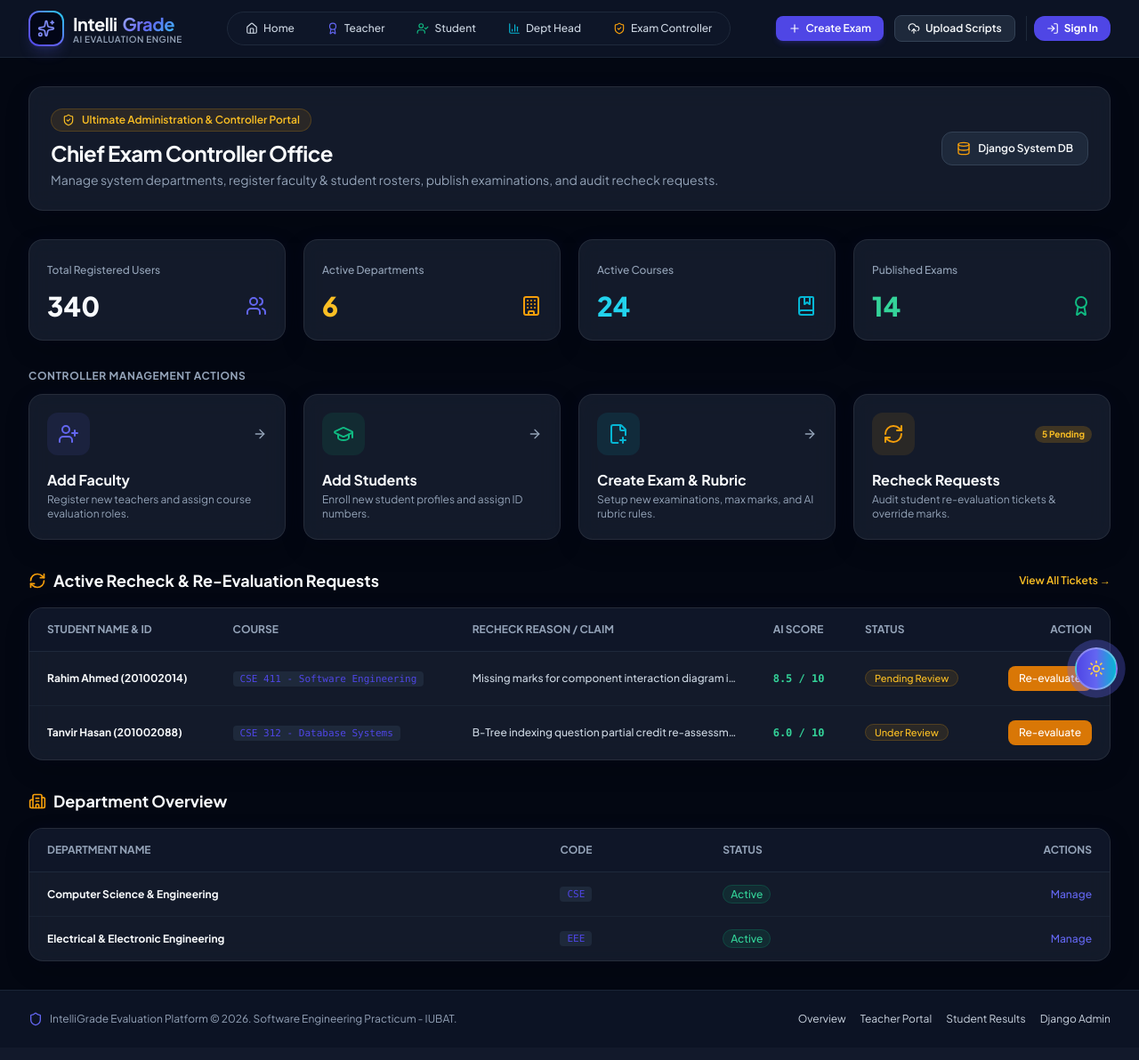
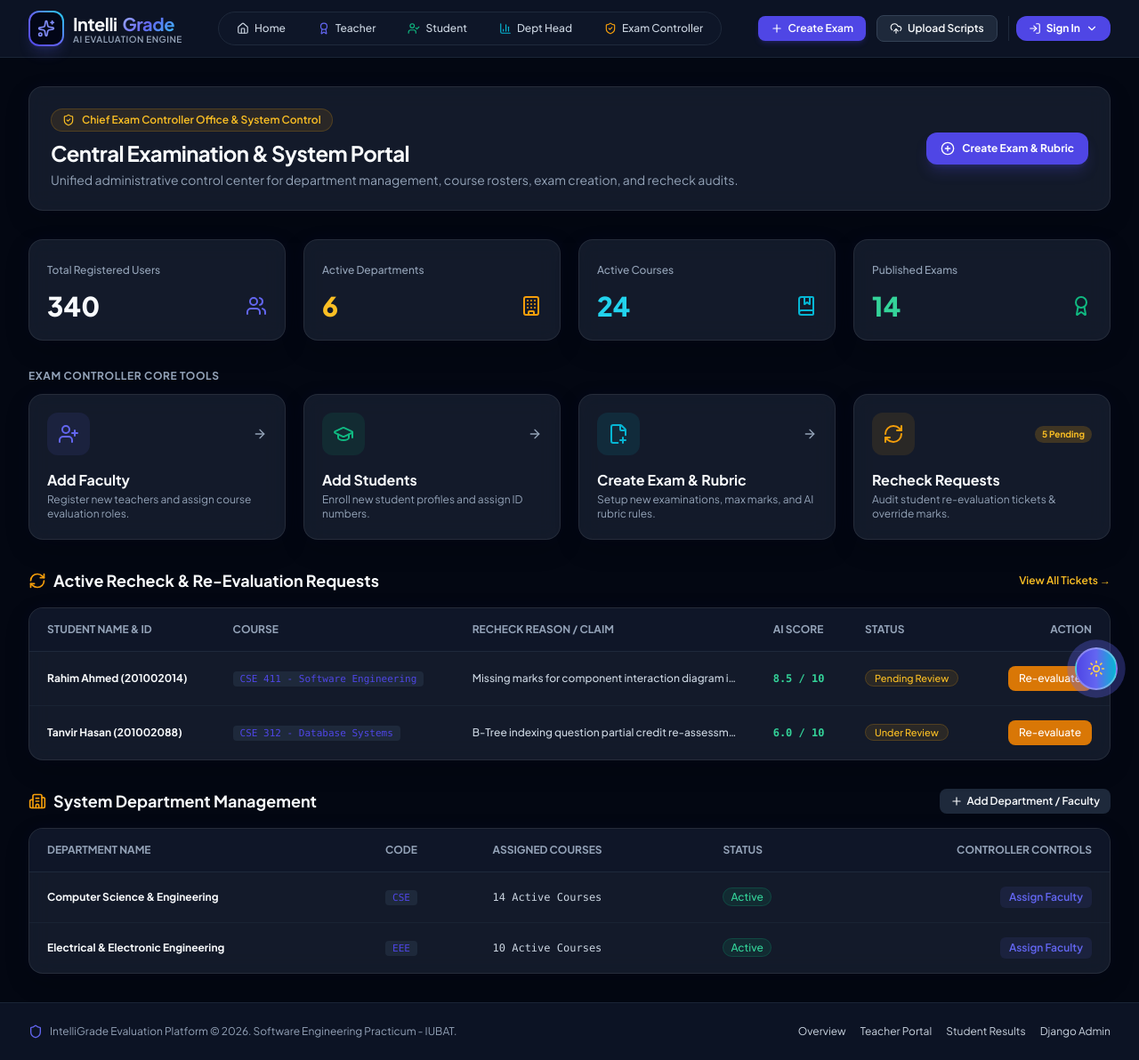
Before and after one commit to hijbullahx/IntelliGrade, a Django app: page /dashboard/exam-controller/ in a window 1280 px wide. Shown: the whole page at 89% size. Before the commit the page ends 1154 px from the top, so only its background shows below. Run offline with Django 5.2, Linux system fonts and the light colour scheme; data that the repository does not hold is empty; some libraries are stand-ins or nearby versions.

```diff
--- a/mainproject/core/templates/core/dashboard_exam_controller.html
+++ b/mainproject/core/templates/core/dashboard_exam_controller.html
@@ -9,14 +9,14 @@
     <div class="flex flex-col md:flex-row md:items-center justify-between gap-4 glass-card p-6 rounded-2xl">
         <div>
             <div class="inline-flex items-center gap-2 px-3 py-1 rounded-full bg-amber-500/10 text-amber-600 dark:text-amber-400 border border-amber-500/20 text-xs font-semibold mb-2">
-                <i data-lucide="shield-check" class="w-3.5 h-3.5"></i> Ultimate Administration & Controller Portal
+                <i data-lucide="shield-check" class="w-3.5 h-3.5"></i> Chief Exam Controller Office & System Control
             </div>
-            <h1 class="text-2xl font-bold theme-text-primary tracking-tight">Chief Exam Controller Office</h1>
-            <p class="theme-text-muted text-sm mt-1">Manage system departments, register faculty & student rosters, publish examinations, and audit recheck requests.</p>
+            <h1 class="text-2xl font-bold theme-text-primary tracking-tight">Central Examination & System Portal</h1>
+            <p class="theme-text-muted text-sm mt-1">Unified administrative control center for department management, course rosters, exam creation, and recheck audits.</p>
         </div>
         <div class="flex items-center gap-3">
-            <a href="/admin/" target="_blank" class="px-4 py-2.5 bg-slate-200 dark:bg-slate-800 hover:bg-slate-300 dark:hover:bg-slate-700 theme-text-primary text-xs font-semibold rounded-xl border border-slate-300 dark:border-slate-700 transition-all flex items-center gap-2">
-                <i data-lucide="database" class="w-4 h-4 text-amber-500"></i> Django System DB
+            <a href="{% url 'exam_create' %}" class="px-4 py-2.5 bg-brand-600 hover:bg-brand-500 text-white text-xs font-bold rounded-xl shadow-lg shadow-brand-600/25 transition-all flex items-center gap-2">
+                <i data-lucide="plus-circle" class="w-4 h-4"></i> Create Exam & Rubric
             </a>
         </div>
     </div>
@@ -58,7 +58,7 @@
 
     <!-- Controller Quick Operations Grid -->
     <div class="space-y-3">
-        <h2 class="text-xs font-bold uppercase tracking-wider theme-text-muted">Controller Management Actions</h2>
+        <h2 class="text-xs font-bold uppercase tracking-wider theme-text-muted">Exam Controller Core Tools</h2>
         <div class="grid grid-cols-1 sm:grid-cols-2 lg:grid-cols-4 gap-5">
 
             <!-- 1. Add Faculty -->
@@ -161,11 +161,16 @@
         </div>
     </div>
 
-    <!-- Department Summary Table -->
+    <!-- Integrated Department Management Section -->
     <div class="space-y-4">
-        <h2 class="text-lg font-bold theme-text-primary flex items-center gap-2">
-            <i data-lucide="building-2" class="w-5 h-5 text-amber-500"></i> Department Overview
-        </h2>
+        <div class="flex items-center justify-between">
+            <h2 class="text-lg font-bold theme-text-primary flex items-center gap-2">
+                <i data-lucide="building-2" class="w-5 h-5 text-amber-500"></i> System Department Management
+            </h2>
+            <a href="{% url 'add_faculty' %}" class="px-3 py-1.5 bg-slate-200 dark:bg-slate-800 hover:bg-slate-300 dark:hover:bg-slate-700 theme-text-primary rounded-lg text-xs font-semibold flex items-center gap-1">
+                <i data-lucide="plus" class="w-3.5 h-3.5"></i> Add Department / Faculty
+            </a>
+        </div>
 
         <div class="glass-card rounded-2xl overflow-hidden">
             <table class="w-full text-left text-xs">
@@ -173,25 +178,28 @@
                     <tr>
                         <th class="px-5 py-4">Department Name</th>
                         <th class="px-5 py-4">Code</th>
+                        <th class="px-5 py-4">Assigned Courses</th>
                         <th class="px-5 py-4">Status</th>
-                        <th class="px-5 py-4 text-right">Actions</th>
+                        <th class="px-5 py-4 text-right">Controller Controls</th>
                     </tr>
                 </thead>
                 <tbody class="divide-y divide-slate-200 dark:divide-slate-800/60 theme-text-secondary font-medium">
                     <tr class="hover:bg-slate-100/50 dark:hover:bg-slate-900/50 transition-colors">
                         <td class="px-5 py-4 font-bold theme-text-primary">Computer Science & Engineering</td>
                         <td class="px-5 py-4"><span class="px-2 py-0.5 rounded bg-slate-200 dark:bg-slate-800 text-brand-600 dark:text-brand-300 font-mono text-[11px]">CSE</span></td>
+                        <td class="px-5 py-4 font-mono">14 Active Courses</td>
                         <td class="px-5 py-4"><span class="px-2 py-0.5 rounded-full bg-emerald-500/10 text-emerald-600 dark:text-emerald-400 border border-emerald-500/20">Active</span></td>
-                        <td class="px-5 py-4 text-right">
-                            <a href="/admin/core/department/" target="_blank" class="text-brand-500 hover:underline">Manage</a>
+                        <td class="px-5 py-4 text-right flex items-center justify-end gap-2">
+                            <a href="{% url 'add_faculty' %}" class="px-2.5 py-1 bg-brand-500/10 text-brand-500 hover:bg-brand-500/20 rounded-md font-semibold">Assign Faculty</a>
                         </td>
                     </tr>
                     <tr class="hover:bg-slate-100/50 dark:hover:bg-slate-900/50 transition-colors">
                         <td class="px-5 py-4 font-bold theme-text-primary">Electrical & Electronic Engineering</td>
                         <td class="px-5 py-4"><span class="px-2 py-0.5 rounded bg-slate-200 dark:bg-slate-800 text-brand-600 dark:text-brand-300 font-mono text-[11px]">EEE</span></td>
+                        <td class="px-5 py-4 font-mono">10 Active Courses</td>
                         <td class="px-5 py-4"><span class="px-2 py-0.5 rounded-full bg-emerald-500/10 text-emerald-600 dark:text-emerald-400 border border-emerald-500/20">Active</span></td>
-                        <td class="px-5 py-4 text-right">
-                            <a href="/admin/core/department/" target="_blank" class="text-brand-500 hover:underline">Manage</a>
+                        <td class="px-5 py-4 text-right flex items-center justify-end gap-2">
+                            <a href="{% url 'add_faculty' %}" class="px-2.5 py-1 bg-brand-500/10 text-brand-500 hover:bg-brand-500/20 rounded-md font-semibold">Assign Faculty</a>
                         </td>
                     </tr>
                 </tbody>
--- a/mainproject/templates/base.html
+++ b/mainproject/templates/base.html
@@ -231,10 +231,7 @@
                                 <span class="block text-[10px] theme-text-muted truncate">{{ request.user.email|default:"Authenticated User" }}</span>
                             </div>
                             <a href="{% url 'exam_controller_dashboard' %}" class="flex items-center gap-2 px-3 py-2 text-xs font-medium rounded-xl theme-text-secondary hover:bg-slate-100 dark:hover:bg-slate-800 transition-colors">
-                                <i data-lucide="layout-dashboard" class="w-4 h-4 text-brand-500"></i> Controller Dashboard
-                            </a>
-                            <a href="/admin/" target="_blank" class="flex items-center gap-2 px-3 py-2 text-xs font-medium rounded-xl theme-text-secondary hover:bg-slate-100 dark:hover:bg-slate-800 transition-colors">
-                                <i data-lucide="database" class="w-4 h-4 text-amber-500"></i> Django Admin Portal
+                                <i data-lucide="layout-dashboard" class="w-4 h-4 text-brand-500"></i> Controller Portal
                             </a>
                             <div class="border-t border-slate-200 dark:border-slate-800 my-1"></div>
                             <a href="{% url 'logout' %}" class="flex items-center gap-2 px-3 py-2 text-xs font-bold rounded-xl text-rose-600 dark:text-rose-400 hover:bg-rose-50 dark:hover:bg-rose-950/40 transition-colors">
@@ -243,10 +240,30 @@
                         </div>
                     </div>
                     {% else %}
-                    <div class="pl-2 border-l border-slate-300 dark:border-slate-800">
-                        <a href="{% url 'exam_controller_login' %}" class="px-3.5 py-1.5 bg-brand-600 hover:bg-brand-500 text-white text-xs font-bold rounded-xl shadow-sm transition-all flex items-center gap-1.5">
+                    <div class="relative group pl-2 border-l border-slate-300 dark:border-slate-800">
+                        <button type="button" class="px-3.5 py-1.5 bg-brand-600 hover:bg-brand-500 text-white text-xs font-bold rounded-xl shadow-sm transition-all flex items-center gap-1.5">
                             <i data-lucide="log-in" class="w-3.5 h-3.5"></i> Sign In
-                        </a>
+                            <i data-lucide="chevron-down" class="w-3.5 h-3.5 group-hover:rotate-180 transition-transform"></i>
+                        </button>
+
+                        <!-- Role Sign In Selection Dropdown -->
+                        <div class="absolute right-0 top-full mt-2 w-56 glass-card rounded-2xl p-1.5 shadow-2xl opacity-0 invisible group-hover:opacity-100 group-hover:visible transition-all duration-200 z-50 border border-slate-200 dark:border-slate-800 space-y-1">
+                            <div class="px-3 py-1.5 text-[10px] uppercase font-bold tracking-wider theme-text-muted border-b border-slate-200 dark:border-slate-800">
+                                Select Portal Sign In
+                            </div>
+                            <a href="{% url 'exam_controller_login' %}" class="flex items-center gap-2.5 px-3 py-2.5 text-xs font-bold rounded-xl theme-text-primary hover:bg-amber-500/10 hover:text-amber-500 transition-colors">
+                                <i data-lucide="shield-check" class="w-4 h-4 text-amber-500"></i> Exam Controller Sign In
+                            </a>
+                            <a href="{% url 'teacher_dashboard' %}" class="flex items-center gap-2.5 px-3 py-2.5 text-xs font-semibold rounded-xl theme-text-secondary hover:bg-brand-500/10 hover:text-brand-500 transition-colors">
+                                <i data-lucide="award" class="w-4 h-4 text-brand-500"></i> Faculty / Examiner Portal
+                            </a>
+                            <a href="{% url 'student_dashboard' %}" class="flex items-center gap-2.5 px-3 py-2.5 text-xs font-semibold rounded-xl theme-text-secondary hover:bg-emerald-500/10 hover:text-emerald-500 transition-colors">
+                                <i data-lucide="user-check" class="w-4 h-4 text-emerald-500"></i> Student Portal
+                            </a>
+                            <a href="{% url 'dept_head_dashboard' %}" class="flex items-center gap-2.5 px-3 py-2.5 text-xs font-semibold rounded-xl theme-text-secondary hover:bg-cyan-500/10 hover:text-cyan-500 transition-colors">
+                                <i data-lucide="bar-chart-3" class="w-4 h-4 text-cyan-500"></i> Dept Head Portal
+                            </a>
+                        </div>
                     </div>
                     {% endif %}
                 </div>
```
Also changed, not shown: mainproject/db.sqlite3.
